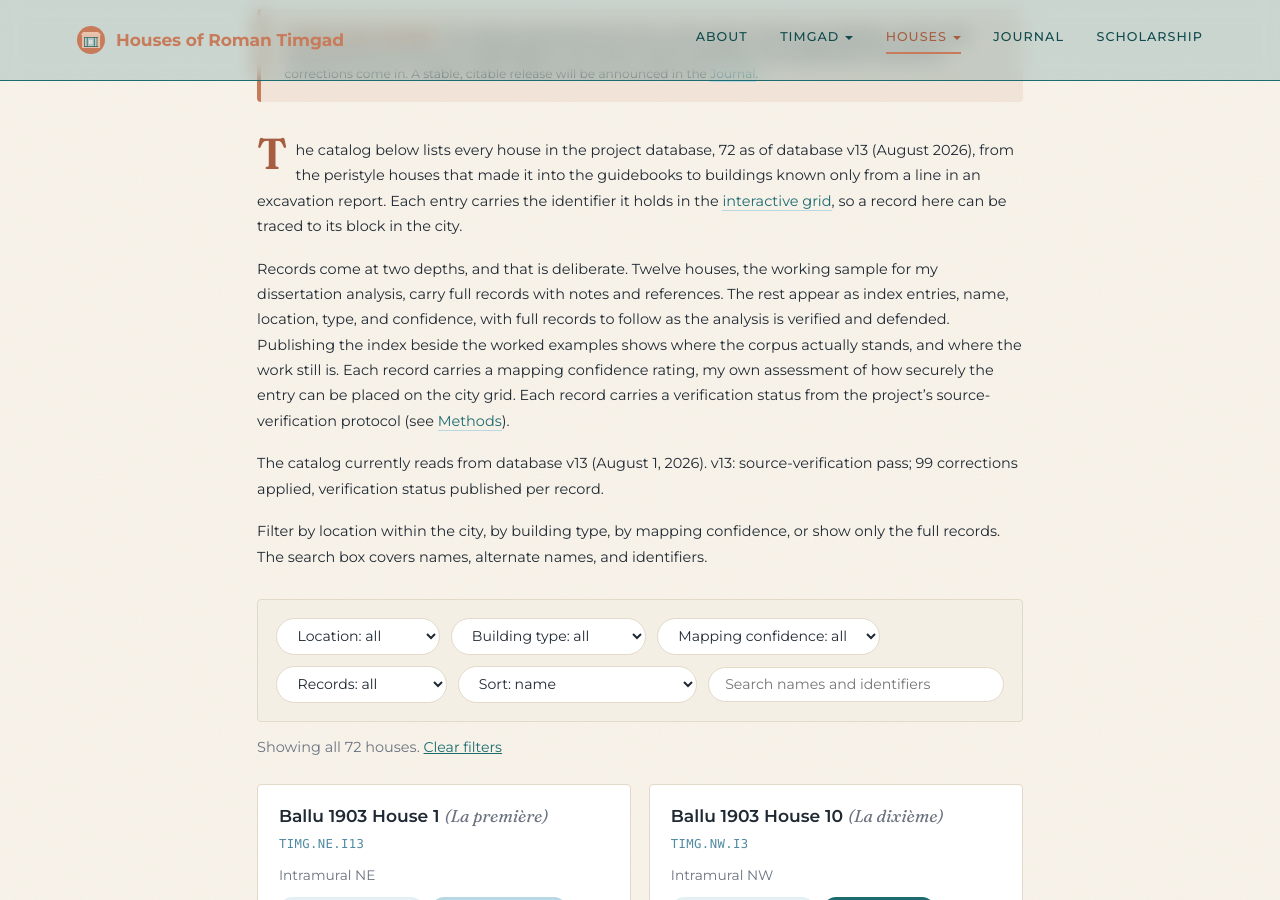
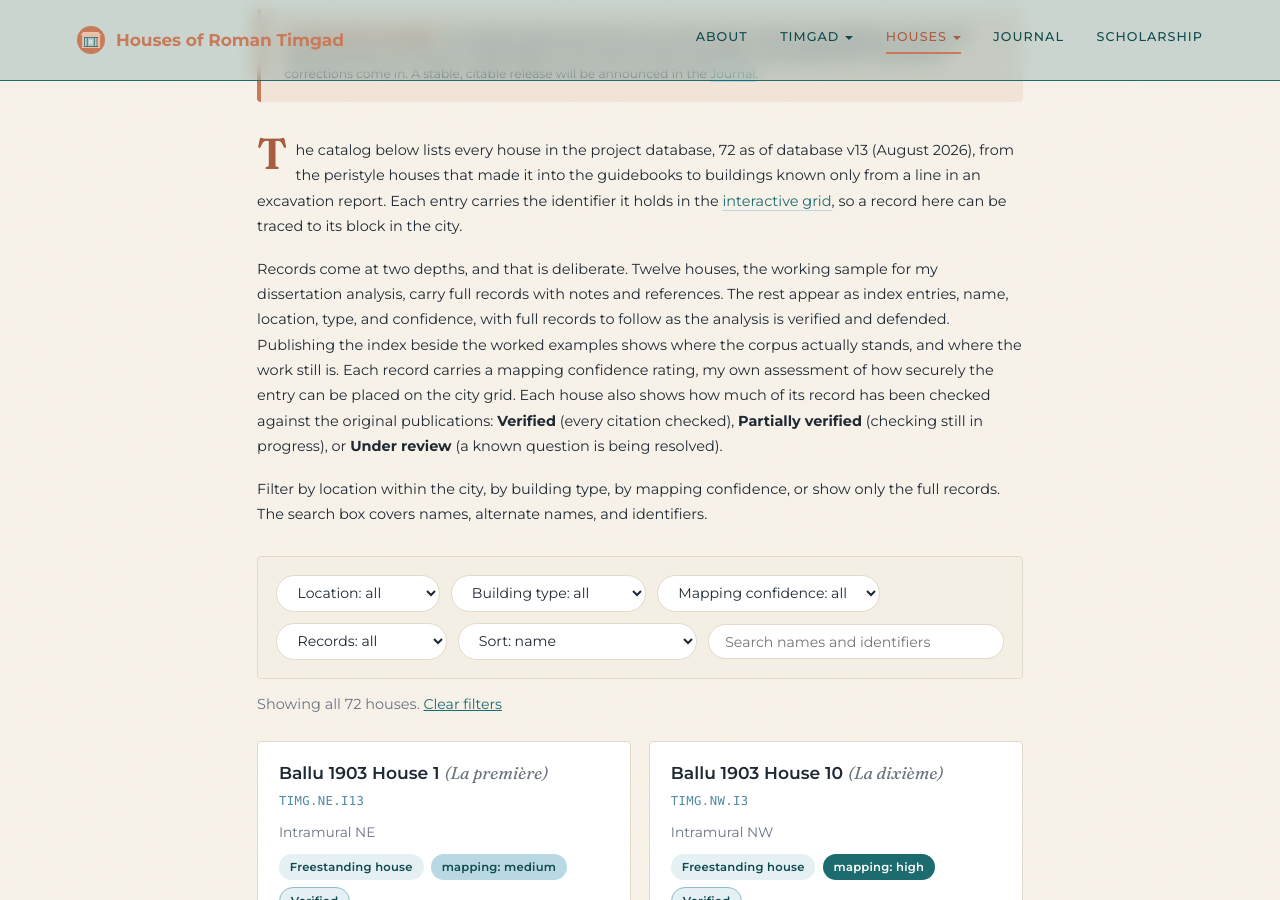
Before and after one commit to kimedher/timgadhouses, a Jekyll site: the page built from houses/catalog.md, in a window 1280 px wide and 900 px high, scrolled down 345 px. Built offline with Jekyll 4.4.1, drawn with Linux system fonts in a browser that asks for light colours.

Commit message:
Catalog copy: plain-language verification note, remove version changelog line

```diff
--- a/houses/catalog.md
+++ b/houses/catalog.md
@@ -13,9 +13,7 @@
 
 The catalog below lists every house in the project database, {{ site.data.houses.count }} as of database v13 (August 2026), from the peristyle houses that made it into the guidebooks to buildings known only from a line in an excavation report. Each entry carries the identifier it holds in the [interactive grid](/grid/), so a record here can be traced to its block in the city.
 
-Records come at two depths, and that is deliberate. Twelve houses, the working sample for my dissertation analysis, carry full records with notes and references. The rest appear as index entries, name, location, type, and confidence, with full records to follow as the analysis is verified and defended. Publishing the index beside the worked examples shows where the corpus actually stands, and where the work still is. Each record carries a mapping confidence rating, my own assessment of how securely the entry can be placed on the city grid. Each record carries a verification status from the project's source-verification protocol (see [Methods](/methods/)).
-
-The catalog currently reads from database v13 (August 1, 2026). v13: source-verification pass; 99 corrections applied, verification status published per record.
+Records come at two depths, and that is deliberate. Twelve houses, the working sample for my dissertation analysis, carry full records with notes and references. The rest appear as index entries, name, location, type, and confidence, with full records to follow as the analysis is verified and defended. Publishing the index beside the worked examples shows where the corpus actually stands, and where the work still is. Each record carries a mapping confidence rating, my own assessment of how securely the entry can be placed on the city grid. Each house also shows how much of its record has been checked against the original publications: **Verified** (every citation checked), **Partially verified** (checking still in progress), or **Under review** (a known question is being resolved).
 
 Filter by location within the city, by building type, by mapping confidence, or show only the full records. The search box covers names, alternate names, and identifiers.
 
```
